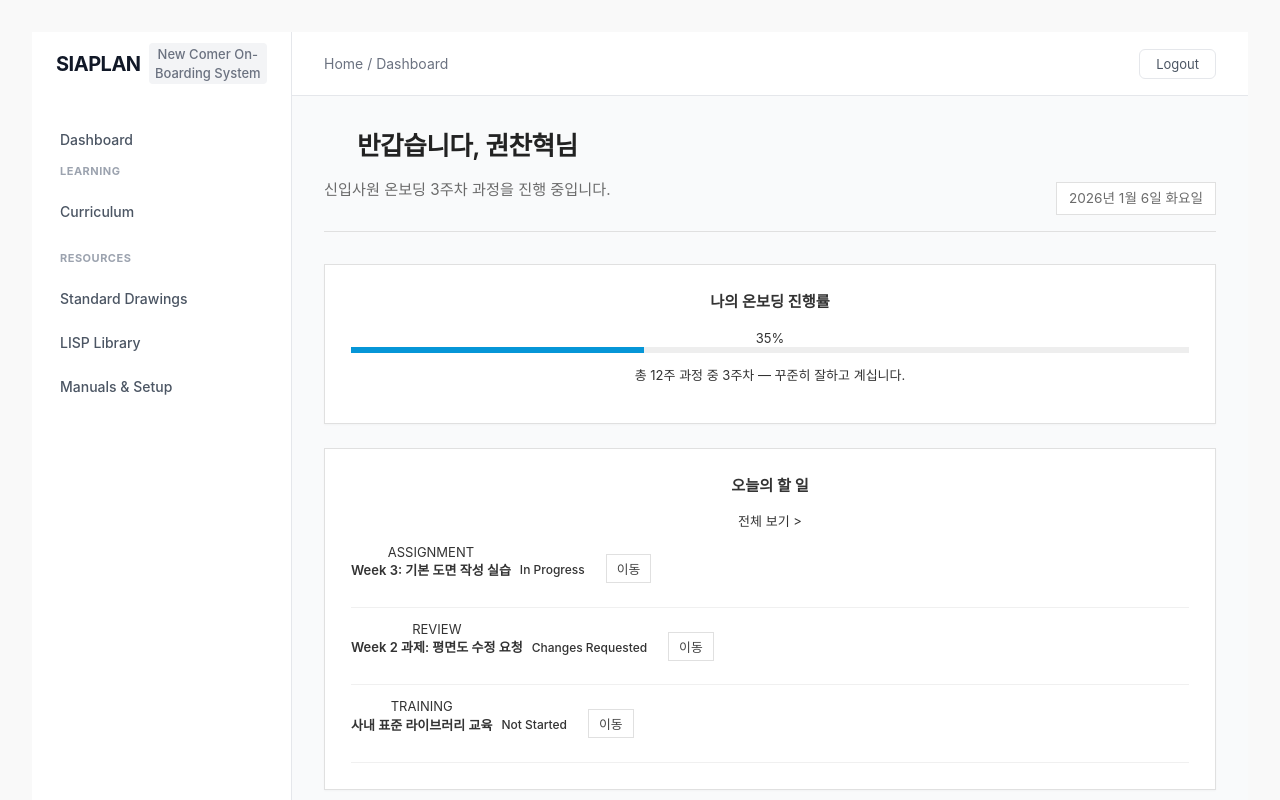
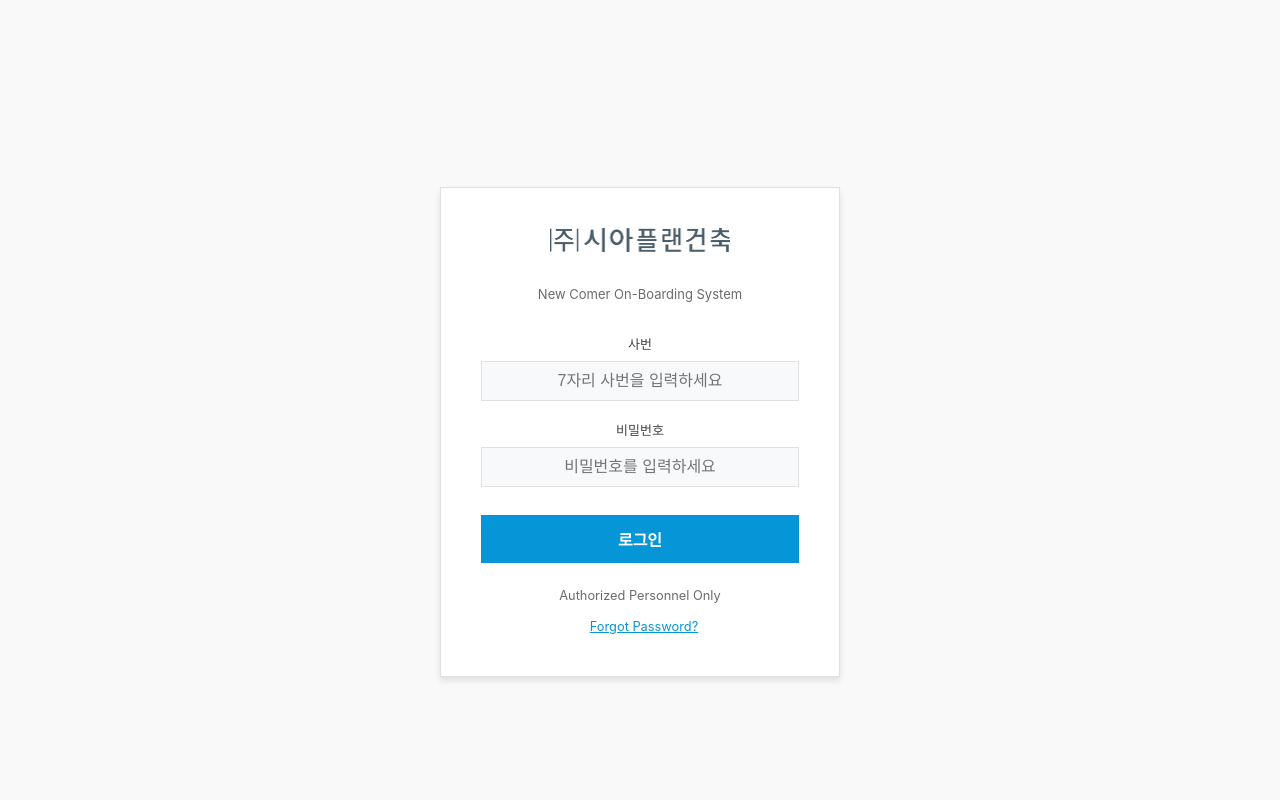
Before and after one commit to CHYUK-ARCHI/sia-newcomer, a React (Vite) app: page /login in a window 1280 px wide. Shown: the top 800 px of the page. Built offline with nearby package versions, Linux system fonts and the light colour scheme; sample sign-in values are in the browser's storage.

Commit message:
Refactor routes: Login at root, Dashboard at /dashboard

```diff
--- a/src/App.tsx
+++ b/src/App.tsx
@@ -10,18 +10,18 @@ import './App.css';
 // Mock Protected Route
 const PrivateRoute = () => {
   const isAuthenticated = localStorage.getItem('auth_token');
-  return isAuthenticated ? <Outlet /> : <Navigate to="/login" replace />;
+  return isAuthenticated ? <Outlet /> : <Navigate to="/" replace />;
 };
 
 function App() {
   return (
     <HashRouter>
       <Routes>
-        <Route path="/login" element={<Login />} />
+        <Route path="/" element={<Login />} />
 
         {/* Protected Routes */}
         <Route element={<PrivateRoute />}>
-          <Route path="/" element={<MainLayout />}>
+          <Route path="/dashboard" element={<MainLayout />}>
             <Route index element={<Dashboard />} />
             <Route path="tasks" element={<div>My Tasks (Coming Soon)</div>} />
             <Route path="curriculum" element={<Curriculum />} />
--- a/src/layout/MainLayout.tsx
+++ b/src/layout/MainLayout.tsx
@@ -8,7 +8,7 @@ const MainLayout: React.FC = () => {
     localStorage.removeItem("auth_token");
     localStorage.removeItem("user_role");
     // Redirect to login
-    window.location.href = "/login";
+    window.location.href = "/";
   };
 
   return (
@@ -19,7 +19,7 @@ const MainLayout: React.FC = () => {
           <span className="subtitle">New Comer On-Boarding System</span>
         </div>
         <nav className="nav-menu">
-          <Link to="/" className="nav-item">
+          <Link to="/dashboard" className="nav-item">
             Dashboard
           </Link>
           <div className="nav-header">LEARNING</div>
--- a/src/pages/Login.tsx
+++ b/src/pages/Login.tsx
@@ -35,12 +35,12 @@ const Login: React.FC = () => {
       if (foundUser) {
         localStorage.setItem('auth_token', 'token_' + foundUser.id);
         localStorage.setItem('user_role', foundUser.role.toUpperCase() === 'ADMIN' ? 'ADMIN' : 'NEW_HIRE');
-        navigate('/');
+        navigate('/dashboard');
       } else if (employeeId === 'admin' && password === 'admin') {
         // Fallback for initial admin access if storage is wiped/empty
         localStorage.setItem('auth_token', 'mock_token_admin');
         localStorage.setItem('user_role', 'ADMIN');
-        navigate('/');
+        navigate('/dashboard');
       } else {
         setError('등록되지 않은 사번이거나 비밀번호가 틀렸습니다.');
       }
```
